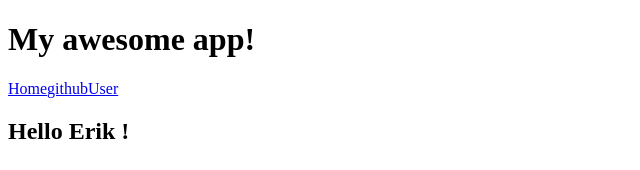
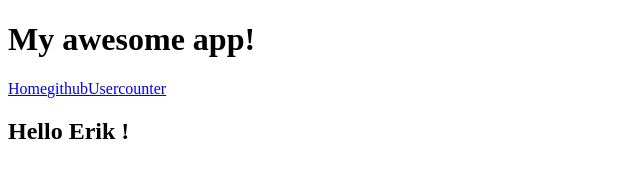
Before and after one commit to karimhaj/react-exercises, a React (Create React App) app in the folder my-app/: page / in a window 1280 px wide. Shown: the top 170 px of the page, without its empty margins (0-640 px from the left). Built offline with nearby package versions, Linux system fonts and the light colour scheme.

Commit message:
complete exercise 4 of react router

```diff
--- a/my-app/src/App.js
+++ b/my-app/src/App.js
@@ -1,4 +1,5 @@
 import { Route, Routes, Link } from "react-router-dom";
+import { Counter } from "./Counter";
 import { ShowGithubUser } from "./ShowGithubUser";
 import { Welcome } from "./Welcome";
 
@@ -8,9 +9,11 @@ export function App() {
         <h1>My awesome app!</h1>
         <Link to="/">Home</Link>
         <Link to="/users/:username">githubUser</Link>
+        <Link to="/counter">counter</Link>
       <Routes>
         <Route path="/" element={<Welcome name="Erik"/>} />
         <Route path="users/:username" element={<ShowGithubUser />} />
+        <Route path="/counter" element={<Counter />} />
       </Routes>
     </div>
   );
```
